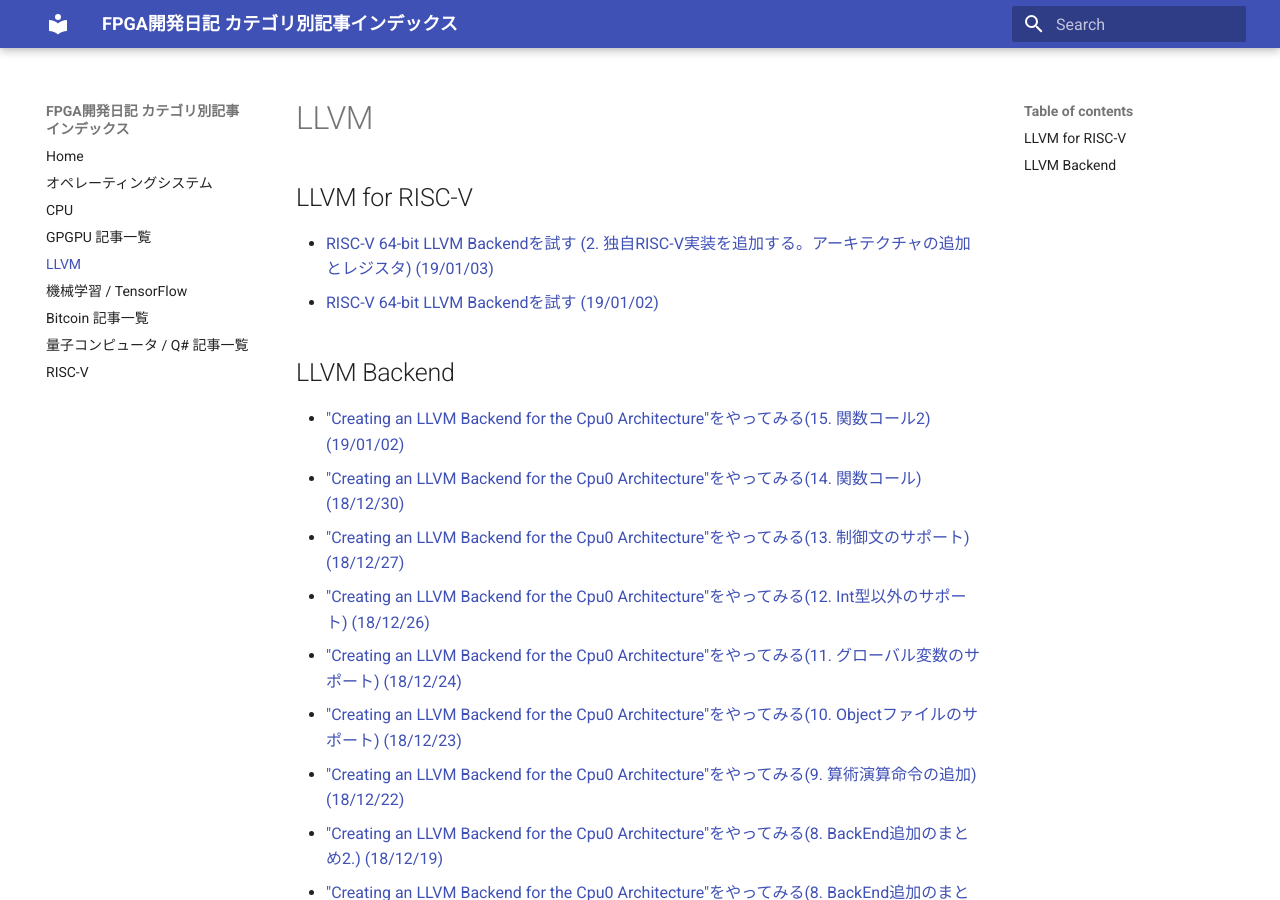
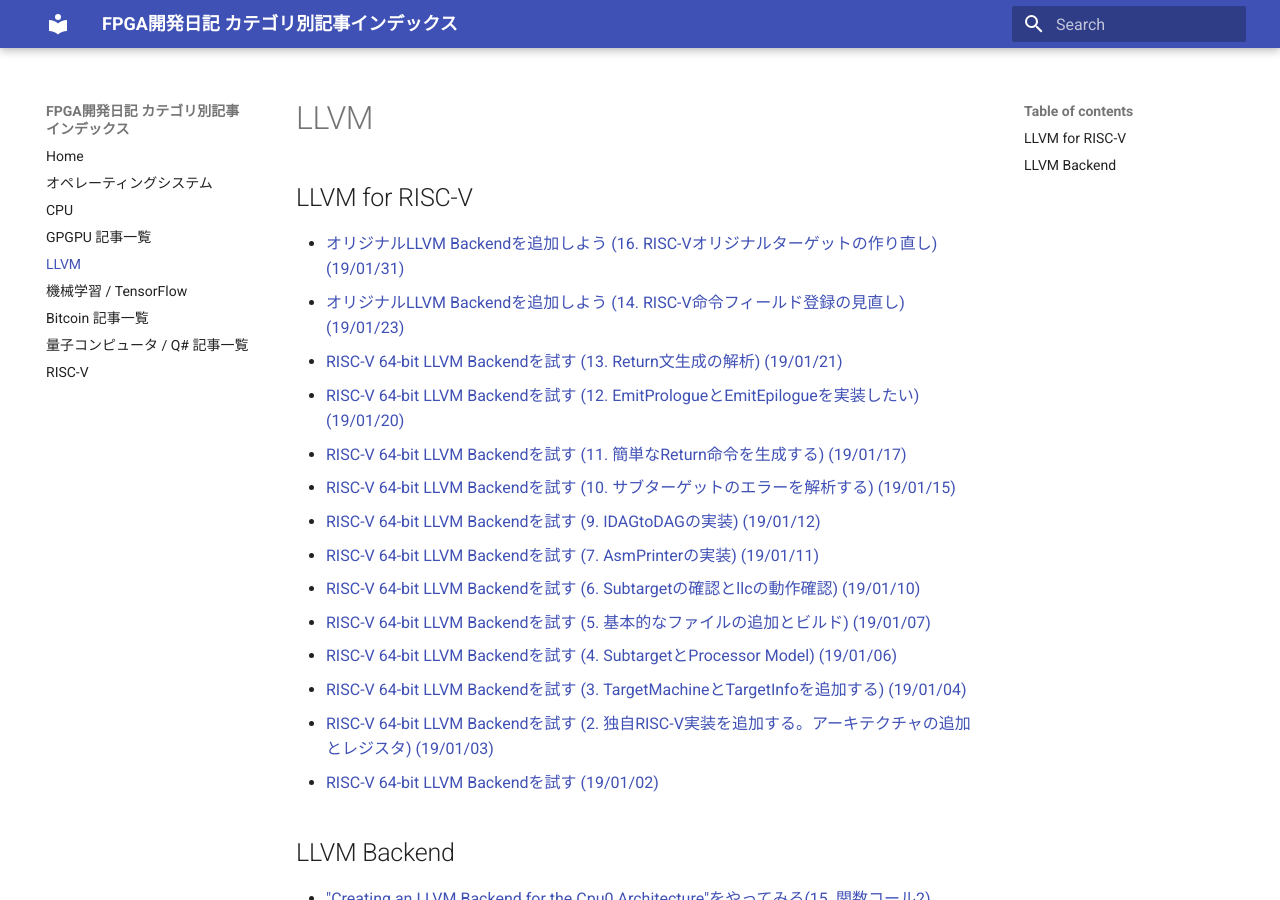
Before and after one commit to i4kimura/github_pages, an MkDocs documentation site: the page built from docs/llvm.md, in a window 1280 px wide and 900 px high. Built offline with MkDocs 1.6.1 and Material for MkDocs 9.7.7, drawn with Linux system fonts in a browser that asks for light colours.

Commit message:
Func: add 2019/01 entries

```diff
--- a/docs/llvm.md
+++ b/docs/llvm.md
@@ -2,6 +2,18 @@
 
 ## LLVM for RISC-V
 
+- [オリジナルLLVM Backendを追加しよう (16. RISC-Vオリジナルターゲットの作り直し) (19/01/31)](http://msyksphinz.hatenablog.com/entry/2019/01/31/040000)
+- [オリジナルLLVM Backendを追加しよう (14. RISC-V命令フィールド登録の見直し) (19/01/23)](http://msyksphinz.hatenablog.com/entry/2019/01/23/040000)
+- [RISC-V 64-bit LLVM Backendを試す (13. Return文生成の解析) (19/01/21)](http://msyksphinz.hatenablog.com/entry/2019/01/21/040000)
+- [RISC-V 64-bit LLVM Backendを試す (12. EmitPrologueとEmitEpilogueを実装したい) (19/01/20)](http://msyksphinz.hatenablog.com/entry/2019/01/20/040000)
+- [RISC-V 64-bit LLVM Backendを試す (11. 簡単なReturn命令を生成する) (19/01/17)](http://msyksphinz.hatenablog.com/entry/2019/01/17/040000)
+- [RISC-V 64-bit LLVM Backendを試す (10. サブターゲットのエラーを解析する) (19/01/15)](http://msyksphinz.hatenablog.com/entry/2019/01/15/040000)
+- [RISC-V 64-bit LLVM Backendを試す (9. IDAGtoDAGの実装) (19/01/12)](http://msyksphinz.hatenablog.com/entry/2019/01/12/135152)
+- [RISC-V 64-bit LLVM Backendを試す (7. AsmPrinterの実装) (19/01/11)](http://msyksphinz.hatenablog.com/entry/2019/01/11/040000)
+- [RISC-V 64-bit LLVM Backendを試す (6. Subtargetの確認とllcの動作確認) (19/01/10)](http://msyksphinz.hatenablog.com/entry/2019/01/10/040000)
+- [RISC-V 64-bit LLVM Backendを試す (5. 基本的なファイルの追加とビルド) (19/01/07)](http://msyksphinz.hatenablog.com/entry/2019/01/07/040000)
+- [RISC-V 64-bit LLVM Backendを試す (4. SubtargetとProcessor Model) (19/01/06)](http://msyksphinz.hatenablog.com/entry/2019/01/06/040000)
+- [RISC-V 64-bit LLVM Backendを試す (3. TargetMachineとTargetInfoを追加する) (19/01/04)](http://msyksphinz.hatenablog.com/entry/2019/01/04/040000)
 - [RISC-V 64-bit LLVM Backendを試す (2. 独自RISC-V実装を追加する。アーキテクチャの追加とレジスタ) (19/01/03)](http://msyksphinz.hatenablog.com/entry/2019/01/03/040000)
 - [RISC-V 64-bit LLVM Backendを試す (19/01/02)](http://msyksphinz.hatenablog.com/entry/2019/01/02/040000_1)
 
```
Also changed, not shown: docs/riscv.md (+13 -2 lines).
